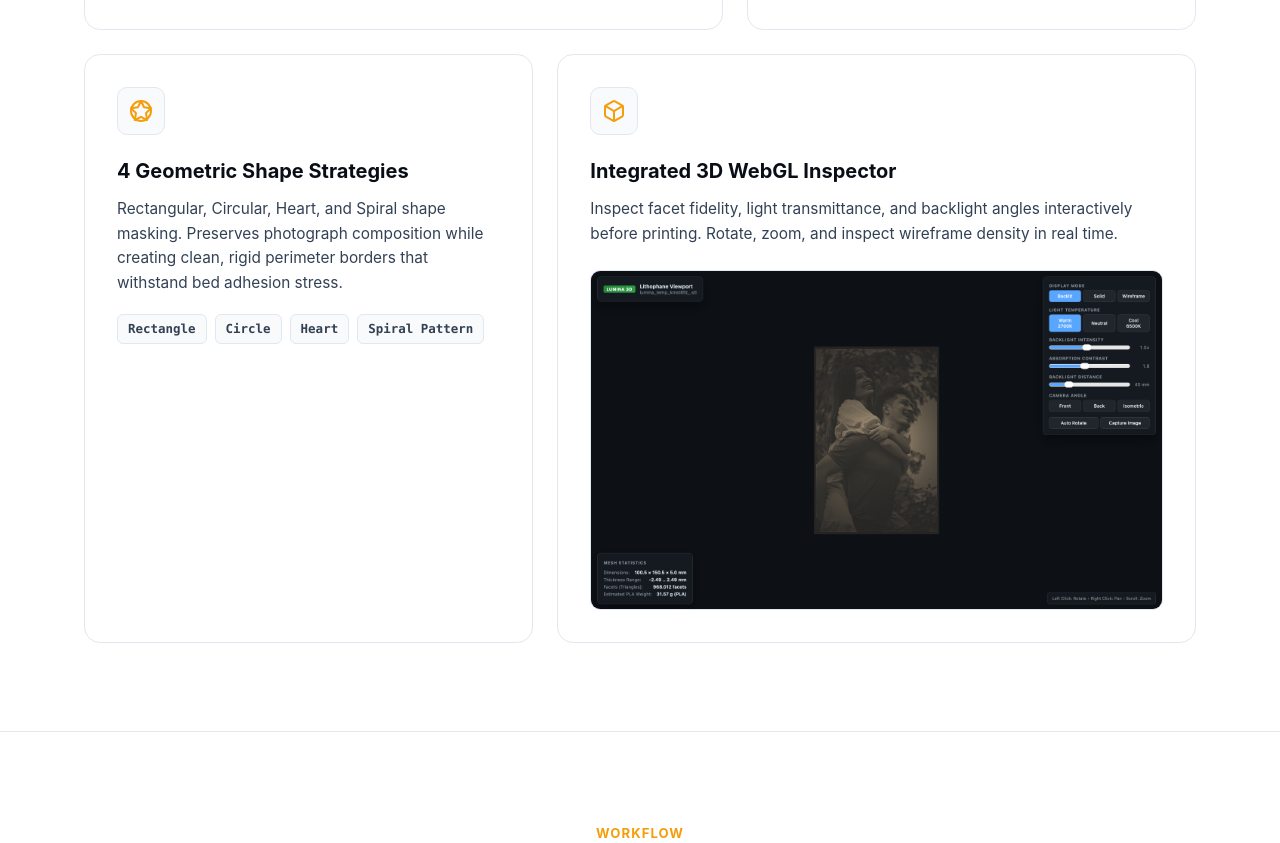
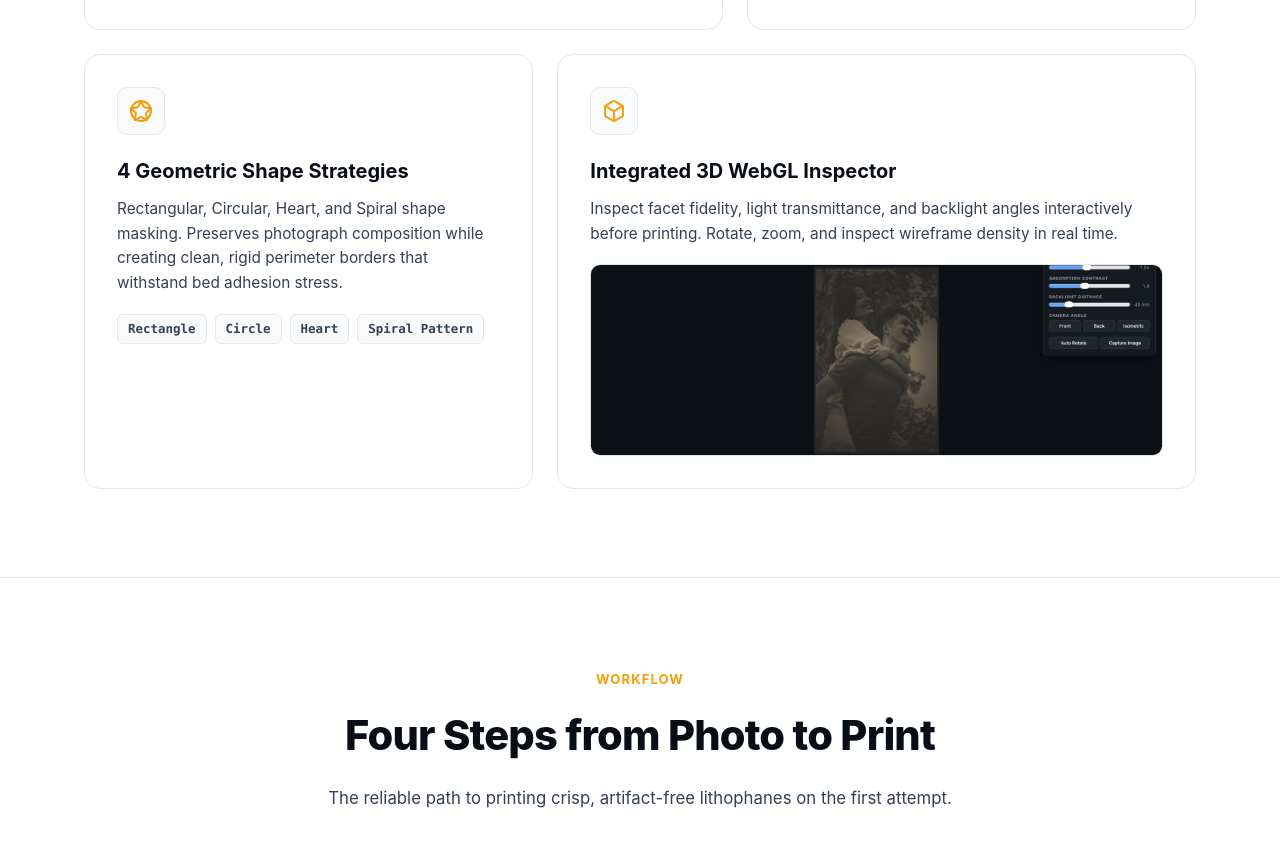
Before and after one commit to AtaCanYmc/lumina, a plain HTML site: page docs/index.html in a window 1280 px wide. Shown: the part 3110-3953 px from the top of the page. Drawn offline with Linux system fonts and the light colour scheme.

Commit message:
style(docs): optimize feature card visual frame height for compact grid balance

```diff
--- a/docs/styles.css
+++ b/docs/styles.css
@@ -547,6 +547,8 @@ img, svg {
   border: 1px solid var(--border);
   border-radius: var(--radius-lg);
   padding: 32px;
+  display: flex;
+  flex-direction: column;
   transition: border-color var(--transition-fast), transform var(--transition-fast);
 }
 
@@ -611,19 +613,21 @@ img, svg {
 }
 
 .feature-visual-frame {
-  margin-top: 24px;
+  margin-top: auto;
+  padding-top: 18px;
   border-radius: var(--radius-md);
   overflow: hidden;
-  border: 1px solid var(--border);
-  aspect-ratio: 16 / 9.5;
-  background-color: var(--bg-subtle);
+  height: 210px;
+  position: relative;
 }
 
 .feature-visual-frame img {
   width: 100%;
   height: 100%;
   object-fit: cover;
-  object-position: top center;
+  object-position: center;
+  border-radius: var(--radius-md);
+  border: 1px solid var(--border);
   display: block;
 }
 
@@ -891,6 +895,9 @@ img, svg {
 }
 
 @media (max-width: 680px) {
+  .feature-visual-frame {
+    height: 160px;
+  }
   .brand-badge {
     display: none;
   }
```
